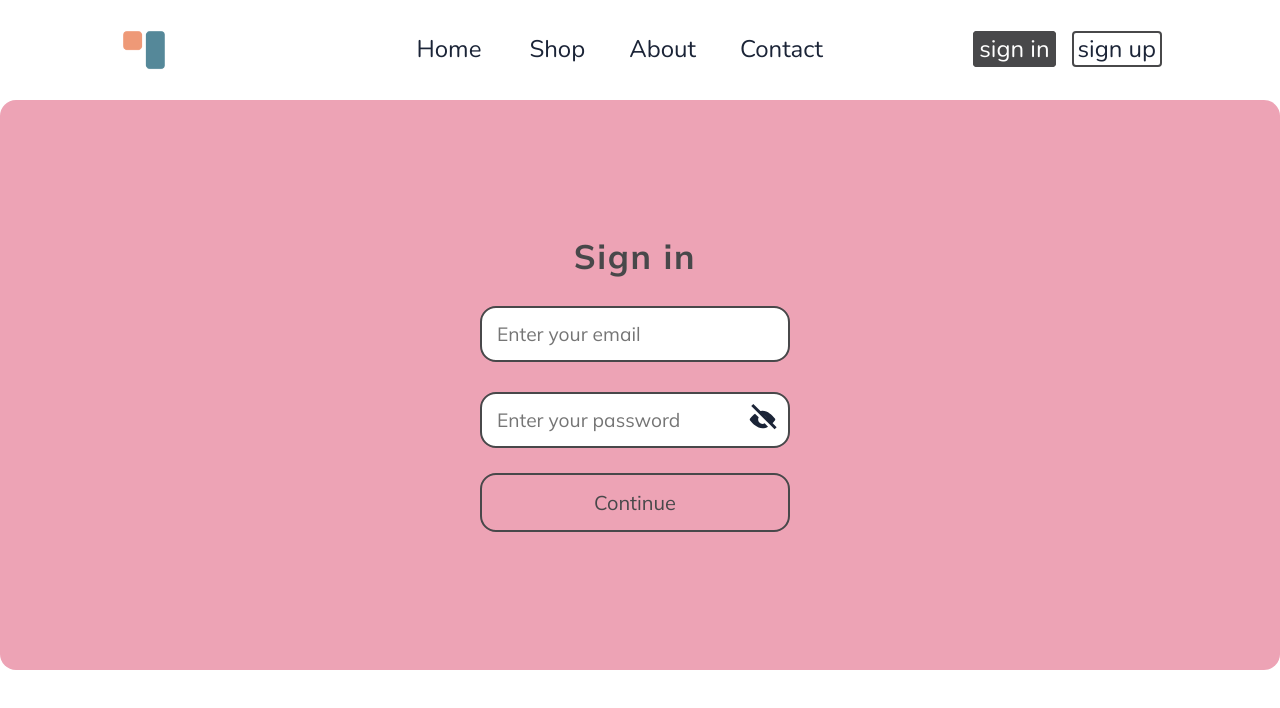
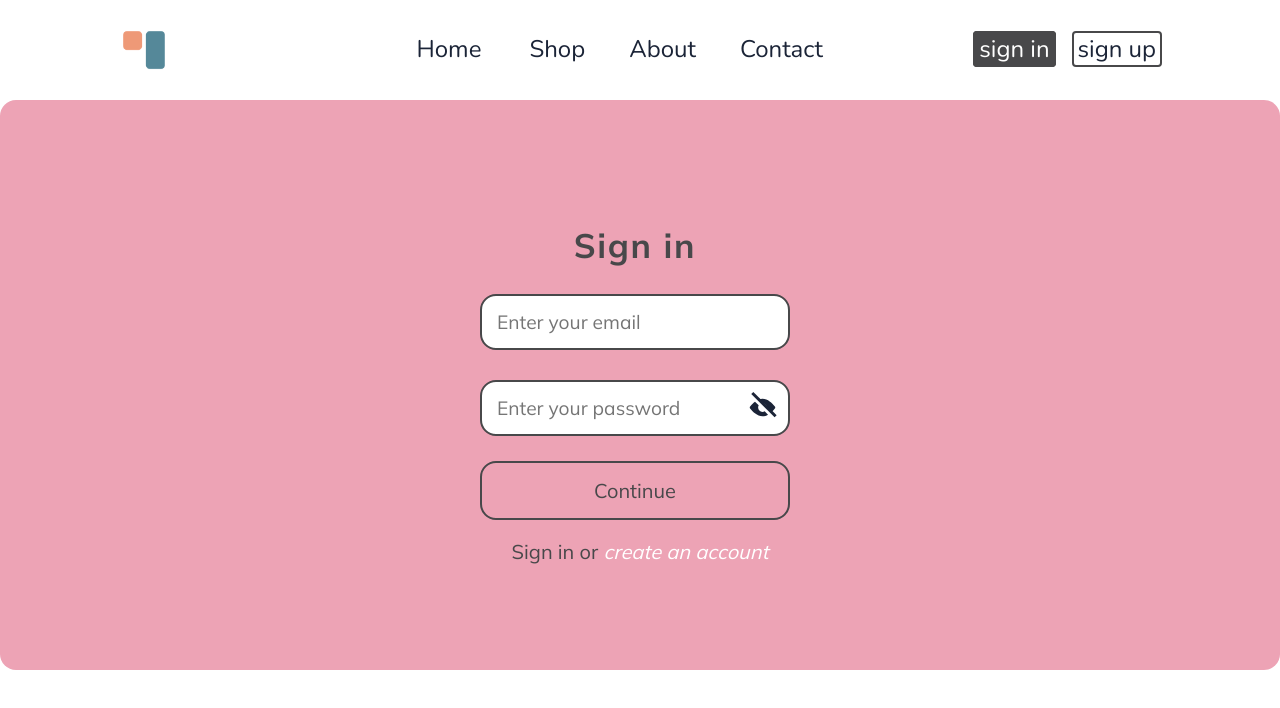
Before and after one commit to akatimer/eCommerceApplication, a React (Vite) app: page /login in a window 1280 px wide. Shown: the top 708 px of the page. Built offline with nearby package versions, Linux system fonts and the light colour scheme; what @commercetools/sdk-client-v2 would draw is missing.

Commit message:
feat: add links

```diff
--- a/src/components/LogIn/LogIn.css
+++ b/src/components/LogIn/LogIn.css
@@ -84,6 +84,16 @@
   background-image: url('../../assets/icons/LoginPage/view-toggle.svg');
 }
 
+.to-route-desc {
+  color: #48484a;
+  text-align: center;
+  font-size: 20px;
+}
+.to-route-link {
+  font-style: italic;
+  color: #ffffff;
+}
+
 @media (max-width: 399px) {
   .form-wrapper {
     width: 320px;
--- a/src/components/LogIn/LogIn.tsx
+++ b/src/components/LogIn/LogIn.tsx
@@ -5,8 +5,8 @@ import EmailInput from '../EmailInput/EmailInput';
 import { useEffect, useState } from 'react';
 import { createClientWithPass, projectKey } from '../../utils/api/clientBuilder';
 import { ApiRoot, createApiBuilderFromCtpClient } from '@commercetools/platform-sdk';
-import { useNavigate } from 'react-router-dom';
-import { HOME_ROUTE, TOKEN_NAME } from '../../utils/constants';
+import { NavLink, useNavigate } from 'react-router-dom';
+import { HOME_ROUTE, REGISTRATION_ROUTE, TOKEN_NAME } from '../../utils/constants';
 import isPasswordValid from '../../utils/validationFunctions/isPasswordValid';
 import isEmailValid from '../../utils/validationFunctions/isEmailValid';
 import { useAuth } from '../AuthUse/AuthUse';
@@ -66,6 +66,12 @@ const LogIn: React.FC = () => {
             disabled={!isDataValid}
           />
         </form>
+        <p className="to-route-desc">
+          Sign in or&nbsp;
+          <NavLink to={REGISTRATION_ROUTE} className="to-route-link">
+            create an account
+          </NavLink>
+        </p>
       </div>
       {isModalShown && (
         <Alert
--- a/src/components/Registration/Registration.tsx
+++ b/src/components/Registration/Registration.tsx
@@ -25,6 +25,8 @@ import isDateValid from '../../utils/validationFunctions/isDateValid';
 import isNameValid from '../../utils/validationFunctions/isNameValid';
 import isPostalCodeValid from '../../utils/validationFunctions/isPostalCodeValid';
 import isStreetValid from '../../utils/validationFunctions/isStreetValid';
+import { LOGIN_ROUTE } from '../../utils/constants';
+import { NavLink } from 'react-router-dom';
 
 const Registration: React.FC = () => {
   const [name, setName] = useState('');
@@ -186,6 +188,12 @@ const Registration: React.FC = () => {
             disabled={!isDataValid}
           />
         </form>
+        <p className="to-route-desc">
+          Сreate an account or&nbsp;
+          <NavLink to={LOGIN_ROUTE} className="to-route-link">
+            log in
+          </NavLink>
+        </p>
       </div>
       {isModalShown && (
         <Alert
--- a/src/pages/ErrorPage/ErrorPage.css
+++ b/src/pages/ErrorPage/ErrorPage.css
@@ -8,10 +8,12 @@
   justify-content: center;
   align-items: center;
   padding: 20px;
+  color: #48484a;
   background: linear-gradient(to bottom, #ee9977, #558899);
 }
 
 .error-desc {
+  color: #48484a;
   max-width: 435px;
   text-align: center;
 }
```
